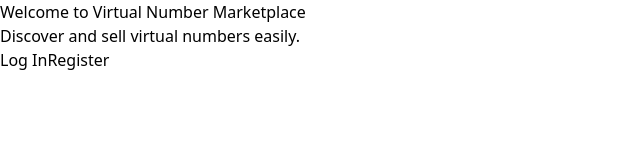
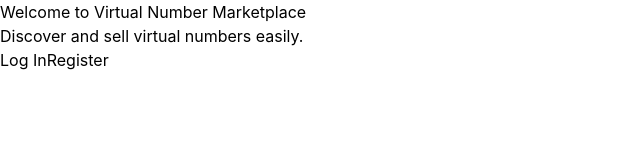
Before and after one commit to Nephyy1/VirtualNumber, a Next.js app: page / in a window 1280 px wide. Shown: the top 160 px of the page, without its empty margins (0-640 px from the left). Built offline with nearby package versions, Linux system fonts and the light colour scheme.

Commit message:
Update tailwind.config.ts

```diff
--- a/tailwind.config.ts
+++ b/tailwind.config.ts
@@ -8,11 +8,20 @@
   ],
   theme: {
     extend: {
-      backgroundImage: {
-        'gradient-radial': 'radial-gradient(var(--tw-gradient-stops))',
-        'gradient-conic':
-          'conic-gradient(from 180deg at 50% 50%, var(--tw-gradient-stops))',
+      fontFamily: {
+        sans: ['Inter', 'sans-serif'],
       },
+      colors: {
+        primary: {
+          500: '#6366F1',
+          600: '#4F46E5',
+          700: '#4338CA',
+        },
+        secondary: {
+          50: '#F0F9FF',
+          100: '#E0F2FE',
+        }
+      }
     },
   },
   plugins: [],
```
